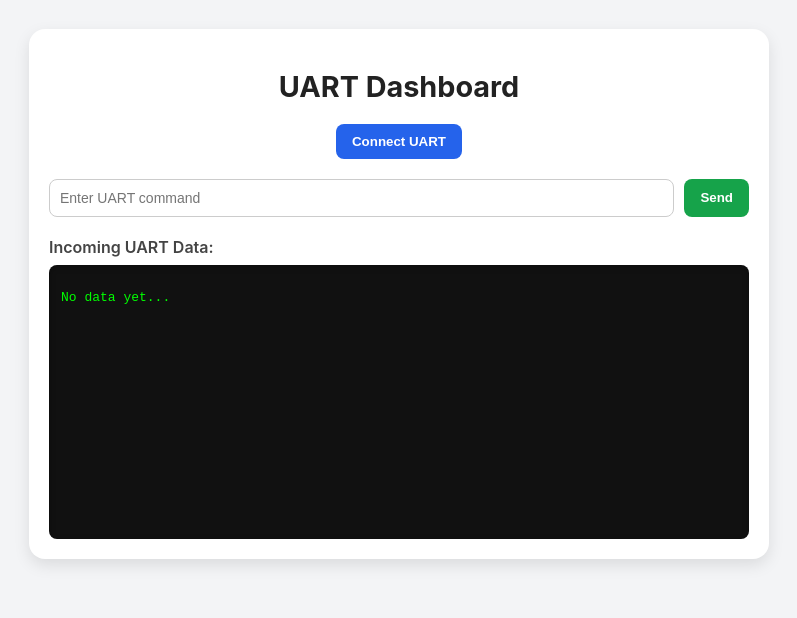
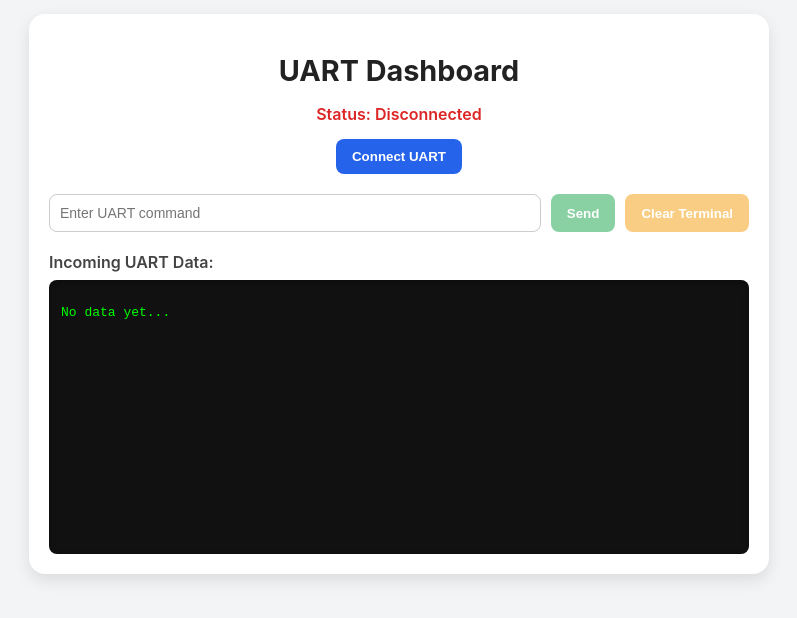
Before and after one commit to siddhiGvc2/Kwikay_Uart_Monitor, a React (Create React App) app: page / in a window 1280 px wide. Shown: the part 126-744 px from the top of the page, without its empty margins (241-1038 px from the left). Built offline with nearby package versions, Linux system fonts and the light colour scheme.

Commit message:
Ui modified

```diff
--- a/src/App.css
+++ b/src/App.css
@@ -22,7 +22,7 @@
   font-size: 1.8rem;
   font-weight: bold;
   text-align: center;
-  margin-bottom: 20px;
+  margin-bottom: 10px;
   color: #222;
 }
 
@@ -32,6 +32,21 @@
   margin-top: 20px;
   margin-bottom: 8px;
   color: #444;
+}
+
+/* Connection status */
+.status {
+  text-align: center;
+  font-weight: 600;
+  margin-bottom: 15px;
+}
+
+.status.connected {
+  color: #16a34a;
+}
+
+.status.disconnected {
+  color: #dc2626;
 }
 
 /* Center helper */
@@ -74,12 +89,33 @@
   background-color: #1d4ed8;
 }
 
+.btn.disconnect {
+  background-color: #dc2626;
+}
+
+.btn.disconnect:hover {
+  background-color: #b91c1c;
+}
+
 .btn.send {
   background-color: #16a34a;
 }
 
 .btn.send:hover {
   background-color: #15803d;
+}
+
+.btn.clear {
+  background-color: #f59e0b;
+}
+
+.btn.clear:hover {
+  background-color: #d97706;
+}
+
+.btn:disabled {
+  opacity: 0.5;
+  cursor: not-allowed;
 }
 
 /* Terminal Style */
--- a/src/App.js
+++ b/src/App.js
@@ -1,4 +1,4 @@
-import { useState } from "react";
+import { useState, useRef, useEffect } from "react";
 import "./App.css";
 
 export default function App() {
@@ -7,6 +7,16 @@ export default function App() {
   const [reader, setReader] = useState(null);
   const [uartData, setUartData] = useState("");
   const [msg, setMsg] = useState("");
+  const [status, setStatus] = useState("Disconnected");
+
+  const terminalRef = useRef(null);
+
+  // Auto-scroll terminal when new data comes
+  useEffect(() => {
+    if (terminalRef.current) {
+      terminalRef.current.scrollTop = terminalRef.current.scrollHeight;
+    }
+  }, [uartData]);
 
   // Connect to UART
   const connectSerial = async () => {
@@ -14,6 +24,7 @@ export default function App() {
       const selectedPort = await navigator.serial.requestPort();
       await selectedPort.open({ baudRate: 115200 });
       setPort(selectedPort);
+      setStatus("Connected");
 
       // Setup writer
       const writer = selectedPort.writable.getWriter();
@@ -25,6 +36,7 @@ export default function App() {
 
       const decoder = new TextDecoder();
 
+      // Read loop
       const readLoop = async () => {
         try {
           while (true) {
@@ -44,10 +56,11 @@ export default function App() {
       readLoop();
     } catch (err) {
       console.error("Error connecting to UART:", err);
+      setStatus("Error");
     }
   };
 
-  // Disconnect UART + clear terminal
+  // Disconnect UART
   const disconnectSerial = async () => {
     try {
       if (reader) {
@@ -63,8 +76,9 @@ export default function App() {
         await port.close();
         setPort(null);
       }
-      setUartData(""); // 🟢 Clear terminal data on disconnect
-      console.log("✅ Disconnected from UART and cleared data");
+      setUartData(""); // Clear terminal
+      setStatus("Disconnected");
+      console.log("✅ Disconnected from UART");
     } catch (err) {
       console.error("Error disconnecting:", err);
     }
@@ -72,7 +86,7 @@ export default function App() {
 
   // Send message
   const sendSerial = async () => {
-    if (!writer) return;
+    if (!writer || !msg) return;
     try {
       await writer.write(new TextEncoder().encode(msg + "\n"));
       setMsg("");
@@ -86,6 +100,12 @@ export default function App() {
       <div className="card">
         <h1 className="title">UART Dashboard</h1>
 
+        {/* Connection Status */}
+        <p className={`status ${status === "Connected" ? "connected" : "disconnected"}`}>
+          Status: {status}
+        </p>
+
+        {/* Connect / Disconnect Buttons */}
         {!port ? (
           <div className="center">
             <button onClick={connectSerial} className="btn connect">
@@ -100,6 +120,7 @@ export default function App() {
           </div>
         )}
 
+        {/* Send Section */}
         <div className="send-section">
           <input
             type="text"
@@ -108,13 +129,21 @@ export default function App() {
             placeholder="Enter UART command"
             className="input"
           />
-          <button onClick={sendSerial} className="btn send">
+          <button onClick={sendSerial} className="btn send" disabled={!writer || !msg}>
             Send
+          </button>
+          <button
+            onClick={() => setUartData("")}
+            className="btn clear"
+            disabled={!uartData}
+          >
+            Clear Terminal
           </button>
         </div>
 
+        {/* Terminal Output */}
         <h2 className="subtitle">Incoming UART Data:</h2>
-        <div className="terminal">
+        <div className="terminal" ref={terminalRef}>
           <pre>{uartData || "No data yet..."}</pre>
         </div>
       </div>
```
